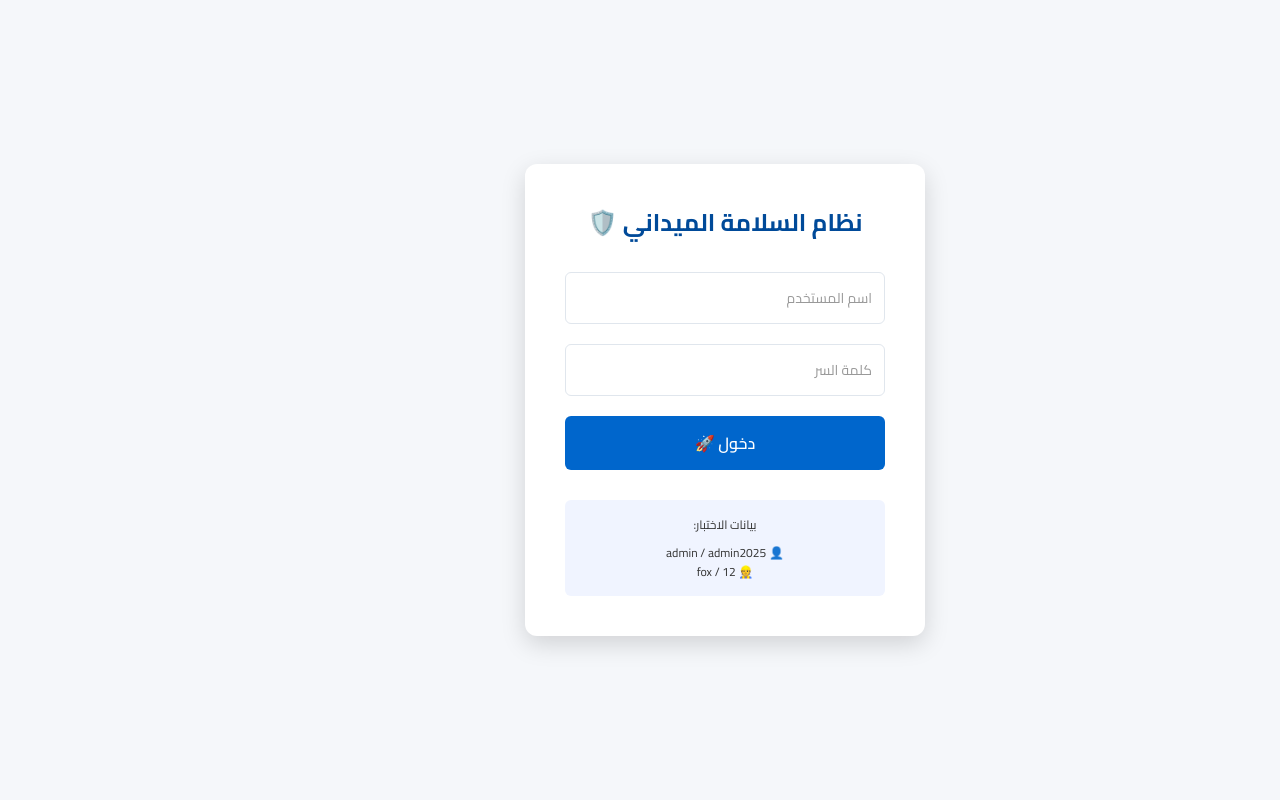
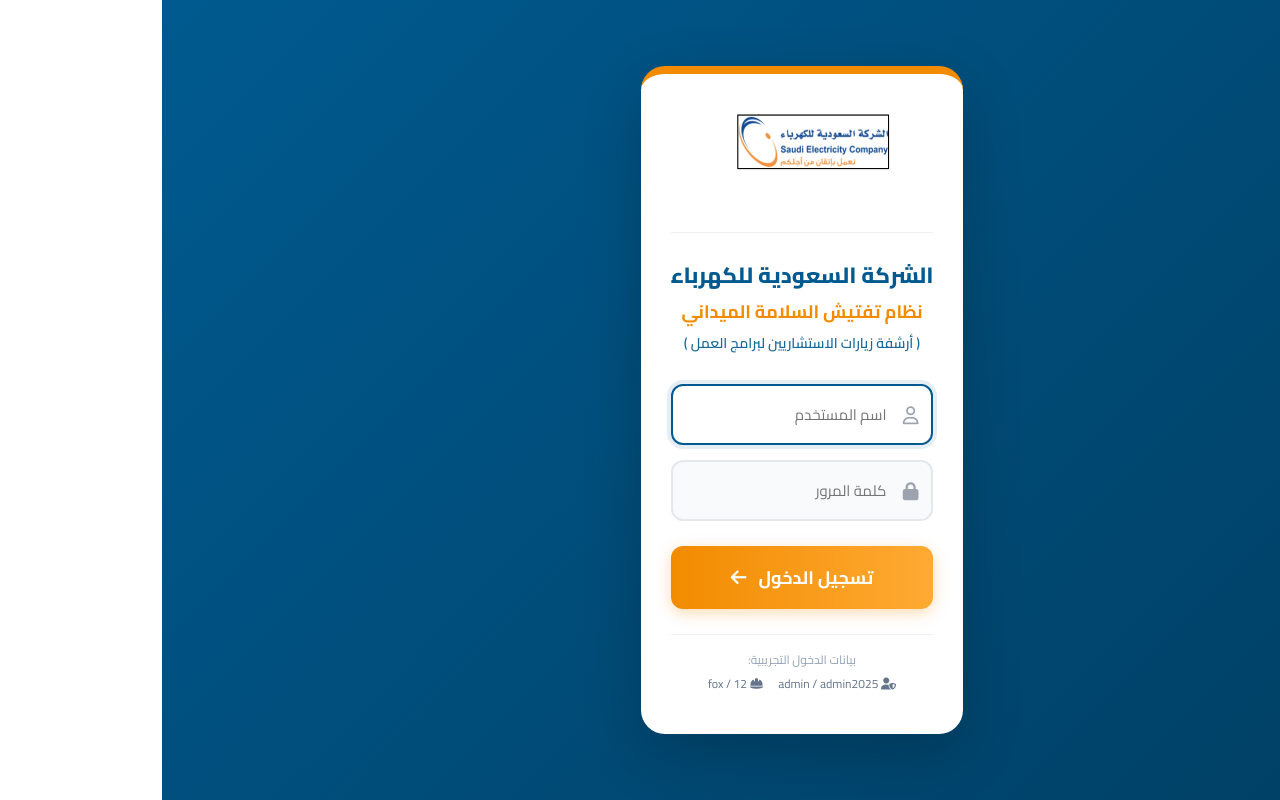
Before and after one commit to Fox455664/Electricity-company, a React (Vite) app: page / in a window 1280 px wide. Built offline with nearby package versions, Linux system fonts and the light colour scheme.

Commit message:
Update Login.jsx

```diff
--- a/src/components/Login.jsx
+++ b/src/components/Login.jsx
@@ -8,7 +8,9 @@
   const [loading, setLoading] = useState(false)
   const navigate = useNavigate()
 
-  const handleLogin = async () => {
+  const handleLogin = async (e) => {
+    if (e) e.preventDefault() // لمنع إعادة تحميل الصفحة عند ضغط Enter
+
     if (!uid || !pass) {
       alert('⚠️ أدخل اسم المستخدم وكلمة السر')
       return
@@ -33,7 +35,7 @@
           navigate('/inspector')
         }
       } else {
-        alert('❌ بيانات خاطئة')
+        alert('❌ اسم المستخدم أو كلمة المرور غير صحيحة')
       }
     } catch (err) {
       alert('خطأ في الاتصال: ' + err.message)
@@ -42,39 +44,224 @@
     }
   }
 
-  const handleKeyPress = (e) => {
-    if (e.key === 'Enter') handleLogin()
+  // --- Styles (CSS-in-JS) ---
+  const styles = `
+    :root {
+      --sec-blue: #005a8f;
+      --sec-dark-blue: #003f63;
+      --sec-orange: #f28b00;
+      --sec-orange-hover: #d97b00;
     }
 
+    body {
+      margin: 0;
+      font-family: 'Cairo', sans-serif;
+      background: linear-gradient(135deg, var(--sec-blue) 0%, var(--sec-dark-blue) 100%);
+      height: 100vh;
+      display: flex;
+      justify-content: center;
+      align-items: center;
+    }
+
+    .login-wrapper {
+      width: 100%;
+      height: 100%;
+      display: flex;
+      justify-content: center;
+      align-items: center;
+      padding: 20px;
+    }
+
+    .login-card {
+      background: white;
+      width: 100%;
+      max-width: 420px;
+      border-radius: 24px;
+      padding: 40px 30px;
+      box-shadow: 0 20px 60px rgba(0, 0, 0, 0.2);
+      text-align: center;
+      position: relative;
+      overflow: hidden;
+      border-top: 8px solid var(--sec-orange);
+      animation: slideUp 0.6s ease-out;
+    }
+
+    @keyframes slideUp {
+      from { opacity: 0; transform: translateY(30px); }
+      to { opacity: 1; transform: translateY(0); }
+    }
+
+    .logo-container {
+      margin-bottom: 25px;
+      border-bottom: 1px solid #f0f0f0;
+      padding-bottom: 20px;
+    }
+
+    .sec-logo {
+      height: 80px;
+      object-fit: contain;
+      margin-bottom: 10px;
+    }
+
+    .titles-container {
+      margin-bottom: 30px;
+    }
+
+    .main-title {
+      color: var(--sec-blue);
+      font-size: 22px;
+      font-weight: 800;
+      margin: 0 0 5px 0;
+    }
+
+    .sub-title {
+      color: var(--sec-orange);
+      font-size: 18px;
+      font-weight: 700;
+      margin: 5px 0;
+    }
+
+    .desc-text {
+      color: var(--sec-blue);
+      font-size: 14px;
+      font-weight: 600;
+      margin-top: 5px;
+      opacity: 0.9;
+    }
+
+    .input-group {
+      position: relative;
+      margin-bottom: 15px;
+      text-align: right;
+    }
+
+    .input-icon {
+      position: absolute;
+      top: 50%;
+      right: 15px;
+      transform: translateY(-50%);
+      color: #9ca3af;
+      font-size: 18px;
+    }
+
+    .modern-input {
+      width: 100%;
+      padding: 14px 45px 14px 15px; /* مسافة للأيقونة يمين */
+      border: 2px solid #e5e7eb;
+      border-radius: 12px;
+      font-size: 15px;
+      font-family: 'Cairo', sans-serif;
+      transition: all 0.3s ease;
+      background: #f9fafb;
+    }
+
+    .modern-input:focus {
+      outline: none;
+      border-color: var(--sec-blue);
+      background: white;
+      box-shadow: 0 0 0 4px rgba(0, 90, 143, 0.1);
+    }
+
+    .login-btn {
+      width: 100%;
+      padding: 15px;
+      background: linear-gradient(to right, var(--sec-orange), #ffaa33);
+      color: white;
+      border: none;
+      border-radius: 12px;
+      font-size: 18px;
+      font-weight: 700;
+      cursor: pointer;
+      font-family: 'Cairo', sans-serif;
+      transition: transform 0.2s, box-shadow 0.2s;
+      margin-top: 10px;
+      box-shadow: 0 4px 15px rgba(242, 139, 0, 0.3);
+    }
+
+    .login-btn:hover {
+      background: linear-gradient(to right, var(--sec-orange-hover), var(--sec-orange));
+      transform: translateY(-2px);
+      box-shadow: 0 6px 20px rgba(242, 139, 0, 0.4);
+    }
+
+    .login-btn:active {
+      transform: translateY(0);
+    }
+
+    .login-btn:disabled {
+      background: #ccc;
+      cursor: not-allowed;
+      box-shadow: none;
+    }
+
+    .footer-info {
+      margin-top: 25px;
+      font-size: 12px;
+      color: #94a3b8;
+      border-top: 1px solid #f0f0f0;
+      padding-top: 15px;
+    }
+  `
+
   return (
-    <div style={{ display: 'flex', justifyContent: 'center', alignItems: 'center', minHeight: '100vh', backgroundColor: '#f5f7fa' }}>
+    <div className="login-wrapper">
+      <style>{styles}</style>
+
       <div className="login-card">
-        <h1 style={{ color: 'var(--sec-blue)', fontSize: '24px', marginBottom: '20px' }}>نظام السلامة الميداني 🛡️</h1>
+        {/* Logo Section */}
+        <div className="logo-container">
+          <img src="/imge.jpg" alt="SEC Logo" className="sec-logo" />
+        </div>
+
+        {/* Titles Section (From Image) */}
+        <div className="titles-container">
+          <h1 className="main-title">الشركة السعودية للكهرباء</h1>
+          <h2 className="sub-title">نظام تفتيش السلامة الميداني</h2>
+          <p className="desc-text">( أرشفة زيارات الاستشاريين لبرامج العمل )</p>
+        </div>
+
+        {/* Login Form */}
+        <form onSubmit={handleLogin}>
+          <div className="input-group">
+            <i className="fa-regular fa-user input-icon"></i>
             <input
-          className="login-input"
+              className="modern-input"
               placeholder="اسم المستخدم"
               value={uid}
               onChange={(e) => setUid(e.target.value)}
-          onKeyPress={handleKeyPress}
+              disabled={loading}
+              autoFocus
+            />
+          </div>
+
+          <div className="input-group">
+            <i className="fa-solid fa-lock input-icon"></i>
+            <input
+              className="modern-input"
+              type="password"
+              placeholder="كلمة المرور"
+              value={pass}
+              onChange={(e) => setPass(e.target.value)}
               disabled={loading}
             />
-        <input
-          className="login-input"
-          type="password"
-          placeholder="كلمة السر"
-          value={pass}
-          onChange={(e) => setPass(e.target.value)}
-          onKeyPress={handleKeyPress}
-          disabled={loading}
-        />
-        <button className="login-btn" onClick={handleLogin} disabled={loading}>
-          {loading ? 'جاري الدخول...' : 'دخول 🚀'}
+          </div>
+
+          <button type="submit" className="login-btn" disabled={loading}>
+            {loading ? (
+              <span><i className="fa-solid fa-spinner fa-spin"></i> جاري الدخول...</span>
+            ) : (
+              <span>تسجيل الدخول <i className="fa-solid fa-arrow-left" style={{marginRight:'8px'}}></i></span>
+            )}
           </button>
+        </form>
 
-        <div style={{ marginTop: '30px', padding: '15px', backgroundColor: '#f0f4ff', borderRadius: '6px', fontSize: '12px' }}>
-          <p style={{ marginBottom: '8px' }}>بيانات الاختبار:</p>
-          <p>👤 admin / admin2025</p>
-          <p>👷 fox / 12 </p>
+        {/* Demo Credentials Hint */}
+        <div className="footer-info">
+          <p style={{marginBottom:'5px'}}>بيانات الدخول التجريبية:</p>
+          <div style={{display:'flex', justifyContent:'center', gap:'15px', color:'#64748b'}}>
+             <span><i className="fa-solid fa-user-shield"></i> admin / admin2025</span>
+             <span><i className="fa-solid fa-helmet-safety"></i> fox / 12</span>
+          </div>
         </div>
       </div>
     </div>
```
Lines whose indentation alone changed are shown as unchanged.
